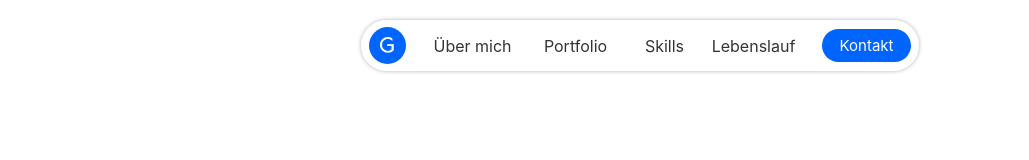
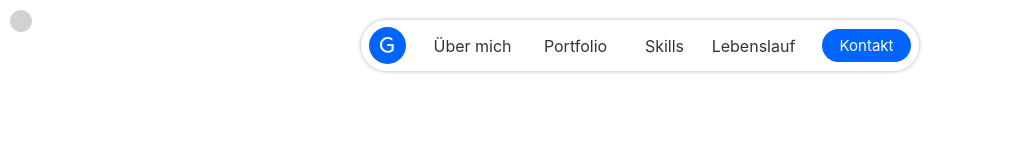
Before and after one commit to gianlucajahn/portfolio, a React (Create React App) app: page / in a window 1280 px wide. Shown: the top 160 px of the page, without its empty margins (0-1029 px from the left). Built offline with nearby package versions, Linux system fonts and the light colour scheme.

Commit message:
Add custom cursor

```diff
--- a/src/App.scss
+++ b/src/App.scss
@@ -2,3 +2,20 @@
   display: flex;
   justify-content: center;
 }
+
+h1,
+h2,
+h3,
+h4,
+h5,
+h6,
+button,
+a,
+img,
+p,
+div {
+
+  &:hover {
+    cursor: none;
+  }
+}
--- a/src/App.tsx
+++ b/src/App.tsx
@@ -4,10 +4,18 @@ import './App.scss';
 import NavBar from './components/NavBar/NavBar';
 import Hero from './components/Hero/Hero';
 import LanguageSwitch from './components/LanguageSwitch/LanguageSwitch';
+import setCursorLocation from './utils/helpers/setCursorLocation';
+import Cursor from './components/Cursor/Cursor';
+import setCursorAppearance from './utils/helpers/setCursorAppearance';
 
 function App() {
   return (
-    <div className="App">
+    <div className="App"
+      onMouseMove={(e) => setCursorLocation(e)}
+      onMouseDown={(e) => setCursorAppearance(e)}
+      onMouseUp={(e) => setCursorAppearance(e)}
+    >
+      <Cursor />
       <NavBar />
       <LanguageSwitch />
       <Hero />
--- /dev/null
+++ b/src/components/Cursor/Cursor.scss
@@ -0,0 +1,18 @@
+#cursor {
+    position: absolute;
+    top: 10px;
+    left: 10px;
+    width: 22px;
+    height: 22px;
+    border: none;
+    border-radius: 50%;
+    background-color: rgba(0, 0, 0, 0.175);
+    z-index: 45;
+    transition: width 0.225s, height 0.225s, background-color 0.225s;
+}
+
+.click {
+    width: 19px !important;
+    height: 19px !important;
+    background-color: rgba(0, 0, 0, 0.4) !important;
+}
--- /dev/null
+++ b/src/components/Cursor/Cursor.tsx
@@ -0,0 +1,10 @@
+import React from 'react';
+import './Cursor.scss';
+
+export default function Cursor () {
+  return (
+    <div className="cursor" id="cursor">
+
+    </div>
+  );
+}
--- a/src/components/Hero/Hero.scss
+++ b/src/components/Hero/Hero.scss
@@ -2,7 +2,9 @@
     display: flex;
     align-items: center;
     flex-direction: column;
-    margin-top: 14.25em;
+    height: 100vh;
+    padding-top: 14.25em;
+    box-sizing: border-box;
 
     .container-avatar {
         border-radius: 9999px;
@@ -76,7 +78,6 @@
         margin-top: 24px;
         border-radius: 36px;
         box-shadow: 0px 1px 10px rgba(0, 0, 0, 0.275);
-        cursor: pointer;
         position: relative;
 
         &:hover {
--- a/src/components/Hero/Hero.tsx
+++ b/src/components/Hero/Hero.tsx
@@ -32,7 +32,7 @@ export default function Hero() {
 
       <motion.h1
         className="title"
-        initial={{ opacity: 0.05, y: 400 }}
+        initial={{ opacity: 0, y: 400 }}
         animate={{ opacity: 1, y: 0 }}
         transition={{
           delay: 0.29,
@@ -44,7 +44,7 @@ export default function Hero() {
       </motion.h1>
 
       <motion.h4
-        initial={{ opacity: 0.05, y: 140 }}
+        initial={{ opacity: 0, y: 140 }}
         animate={{ opacity: 1, y: 0 }}
         transition={{
           delay: 0.5,
@@ -57,7 +57,7 @@ export default function Hero() {
       </motion.h4>
 
       <motion.button
-        initial={{ opacity: 0.05, y: 140 }}
+        initial={{ opacity: 0, y: 140 }}
         animate={{ opacity: 1, y: 0 }}
         transition={{
           delay: 0.7,
--- a/src/index.css
+++ b/src/index.css
@@ -5,6 +5,11 @@ body {
     sans-serif;
   -webkit-font-smoothing: antialiased;
   -moz-osx-font-smoothing: grayscale;
+  overflow-x: hidden;
+}
+
+* {
+  cursor: none;
 }
 
 code {
@@ -13,3 +18,23 @@ code {
 }
 
 @import url('https://fonts.googleapis.com/css2?family=Inter:wght@300;400;500;600;700;800&display=swap');
+
+::-webkit-scrollbar {
+  width: 8px;
+}
+
+::-webkit-scrollbar-track {
+  background: #ccc;
+  margin-top: 8px;
+  margin-bottom: 8px;
+  border-radius: 20px;
+}
+
+::-webkit-scrollbar-thumb {
+  background: #3f3f3f;
+  border-radius: 20px;
+}
+
+::-webkit-scrollbar-thumb:hover {
+  background: #1d1d1f
+}
--- /dev/null
+++ b/src/utils/helpers/setCursorAppearance.ts
@@ -0,0 +1,10 @@
+const setCursorAppearance = (e: React.MouseEvent) => {
+    let cursor = document.getElementById('cursor');
+    if (cursor!.classList.contains('click')) {
+        cursor!.classList.remove('click');
+    } else {
+        cursor!.classList.add('click');
+    }
+}
+
+export default setCursorAppearance;
--- /dev/null
+++ b/src/utils/helpers/setCursorLocation.ts
@@ -0,0 +1,9 @@
+const setCursorLocation = (e: React.MouseEvent) => {
+    let x = e.clientX;
+    let y = e.clientY;
+    let cursor = document.getElementById('cursor');
+    cursor!.style.left = `${x}px`;
+    cursor!.style.top = `${y}px`;
+}
+
+export default setCursorLocation;
```
Also changed, not shown: src/components/Manifest/Manifest.tsx (added, +9 -0 lines), src/components/Manifest/Manifest.scss (added).
